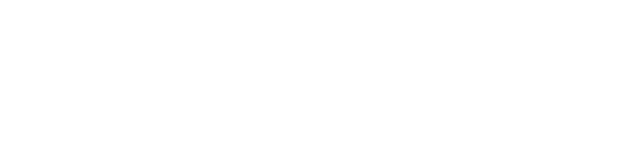
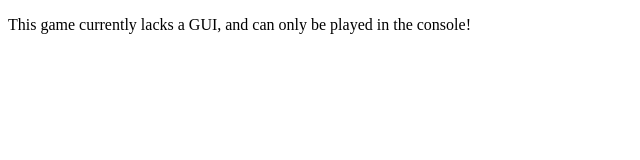
Before and after one commit to OctoKing-dev/rock-paper-scissors, a plain HTML site: page index.html in a window 1280 px wide. Shown: the whole page, without its empty margins (0-640 px from the left). Drawn offline with Linux system fonts and the light colour scheme.

Commit message:
Notify user that the game can only be played in console

```diff
--- a/index.html
+++ b/index.html
@@ -7,6 +7,7 @@
     <title>Rock, Paper, Scissors</title>
 </head>
 <body>
+    <p>This game currently lacks a GUI, and can only be played in the console!</p>
     <script src="index.js"></script>
 </body>
 </html>
--- a/index.js
+++ b/index.js
@@ -88,4 +88,8 @@ function newGame() {
   else {
     console.log(`You lose! (${playerWins} - ${computerWins})`);
   }
+
+  console.info("Call newGame() to play again!");
 }
+
+console.info("Greetings! To start a new game, call newGame().");
```
